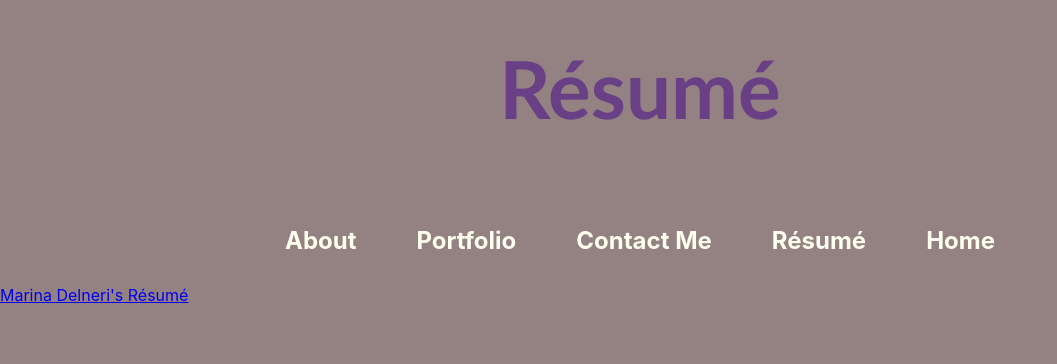
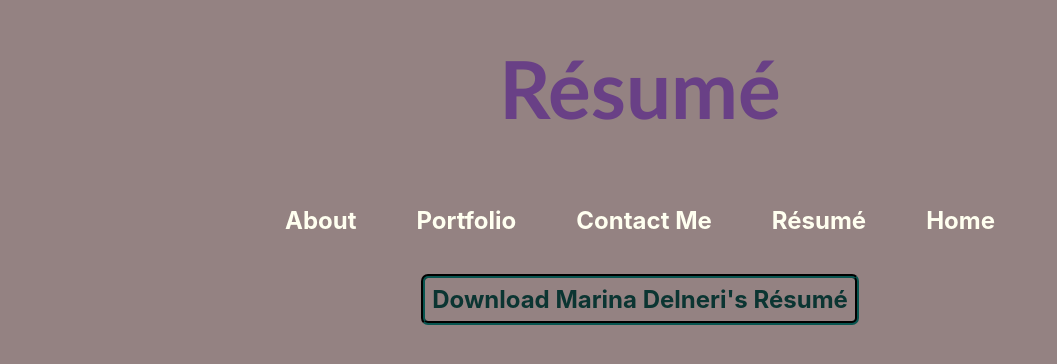
Before and after one commit to mgdelneri/React-Portfolio, a React (Create React App) app: page /resume in a window 1280 px wide. Shown: the top 364 px of the page, without its empty margins (0-1057 px from the left). Built offline with nearby package versions, Linux system fonts and the light colour scheme.

Commit message:
Continued styling Resume component

```diff
--- a/src/components/Navigation/style.css
+++ b/src/components/Navigation/style.css
@@ -3,6 +3,7 @@
     justify-content: center;
     font-weight: bold;
     padding-top: 20px;
+    padding-bottom: 20px;
 }
 
 .link {
--- a/src/components/Pages/About/index.jsx
+++ b/src/components/Pages/About/index.jsx
@@ -4,7 +4,7 @@ import Navigation from '../../Navigation';
 const About = () => {
   return (
     <div>
-      <h1 className="aboutMe">ABOUT ME</h1>
+      <h1 className="aboutMe">About Me</h1>
       <Navigation />
       <article>
         <p>
--- a/src/components/Pages/Resume/index.jsx
+++ b/src/components/Pages/Resume/index.jsx
@@ -4,16 +4,17 @@ import pdf from "../../../assets/Coding_Resume.pdf";
 
 const Resume = () => {
   return (
-    <div>
-      <h1>Résumé</h1>
-      <Navigation />
+    <div className="resume">
+      <h1 className="resumeHeader">Résumé</h1>
+      <Navigation id="resumeNavbar"/>
       <a
+        className="cvLink"
         href={pdf}
         target="_blank"
         rel="noreferrer"
         title="Link to resume"
       >
-        Marina Delneri's Résumé
+        Download Marina Delneri's Résumé
       </a>
     </div>
   );
--- a/src/components/Pages/Resume/style.css
+++ b/src/components/Pages/Resume/style.css
@@ -0,0 +1,25 @@
+.resumeHeader {
+    padding-bottom: 20px;
+}
+
+.resume {
+    text-align: center;
+}
+
+#resumeNavbar {
+    padding-bottom: 30px;
+}
+
+.cvLink {
+    text-decoration: none;
+    font-size: 1.5rem;
+    color: rgb(11, 53, 50);
+    font-weight: bold;
+    border: 4px groove rgb(8, 85, 80);
+    border-radius: 7px;
+    padding: 7px;
+}
+
+.cvLink:hover {
+    color: ivory;
+}
```
